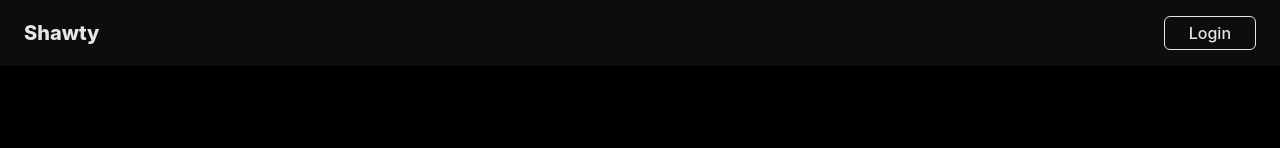
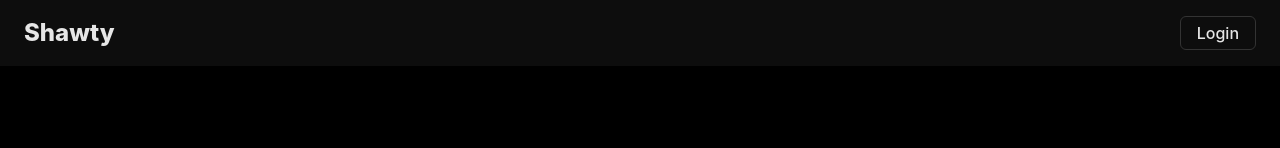
Before and after one commit to ShubhamQx/url-shortener, a React (Vite) app in the folder client/: page / in a window 1280 px wide. Shown: the top 148 px of the page. Built offline with nearby package versions, Linux system fonts and the light colour scheme; no server answers.

Commit message:
feat: add logout button and user name to header, cap content width on wider screens

```diff
--- a/client/src/components/Footer.tsx
+++ b/client/src/components/Footer.tsx
@@ -1,9 +1,9 @@
-
-
 const Footer = () => {
   return (
-    <div className="bg-foreground p-6 text-text-muted text-2xl">Footer</div>
-  )
-}
+    <footer className="w-full bg-foreground">
+      <div className="max-w-360 mx-auto p-6 text-text-muted text-2xl">Footer</div>
+    </footer>
+  );
+};
 
-export default Footer
+export default Footer;
--- a/client/src/components/Header.tsx
+++ b/client/src/components/Header.tsx
@@ -1,21 +1,52 @@
-import { Link } from "react-router";
+import { Link, useRevalidator } from "react-router";
 import type { User } from "@/types/user";
+import { logoutUser } from "@/api/auth";
 
 interface HeaderProps {
   user: User | null;
 }
 const Header = ({ user }: HeaderProps) => {
+  const revalidator = useRevalidator();
+
+  const handleLogout = async () => {
+    try {
+      await logoutUser();
+    } catch (err) {
+      console.log("Logout failed", err);
+    } finally {
+      revalidator.revalidate();
+    }
+  };
+
   return (
-    <div className="bg-foreground py-4 px-6 flex justify-between items-center">
-      <span className="font-extrabold text-xl text-gray-200">Shawty</span>
+    <header className="w-full bg-foreground">
+      <div className="max-w-360 mx-auto py-4 px-6 flex justify-between items-center">
+        <span className="font-extrabold text-2xl text-text-primary">
+          Shawty
+        </span>
         <div>
+          {user ? (
+            <div className="flex gap-4 items-center">
+              <p className="text-base font-medium text-text-muted">
+                {user.fullName}
+              </p>
+              <button
+                className="text-base leading-none font-medium border border-border text-text-primary py-2 px-4 rounded-md cursor-pointer transition-colors hover:bg-bg-light"
+                onClick={handleLogout}
+              >
+                Logout
+              </button>
+            </div>
+          ) : (
             <Link to="/login">
-          <button className="text-base leading-none font-medium border text-text-primary py-2 px-6 rounded-md">
+              <button className="text-base leading-none font-medium border border-border text-text-primary py-2 px-4 rounded-md cursor-pointer transition-colors hover:bg-bg-light">
                 Login
               </button>
             </Link>
+          )}
         </div>
       </div>
+    </header>
   );
 };
 
--- a/client/src/layouts/RootLayout.tsx
+++ b/client/src/layouts/RootLayout.tsx
@@ -23,10 +23,10 @@ const RootLayout = () => {
   const { user } = useLoaderData() as { user: User | null };
 
   return (
-    <div className="w-full max-w-360 mx-auto min-h-screen bg-background flex flex-col">
+    <div className="w-full min-h-screen bg-background flex flex-col">
       <Header user={user} />
 
-      <main className="flex-1">
+      <main className="flex-1 w-full max-w-360 mx-auto">
         <Outlet context={user}/>
       </main>
 
```
Lines whose indentation alone changed are shown as unchanged.
